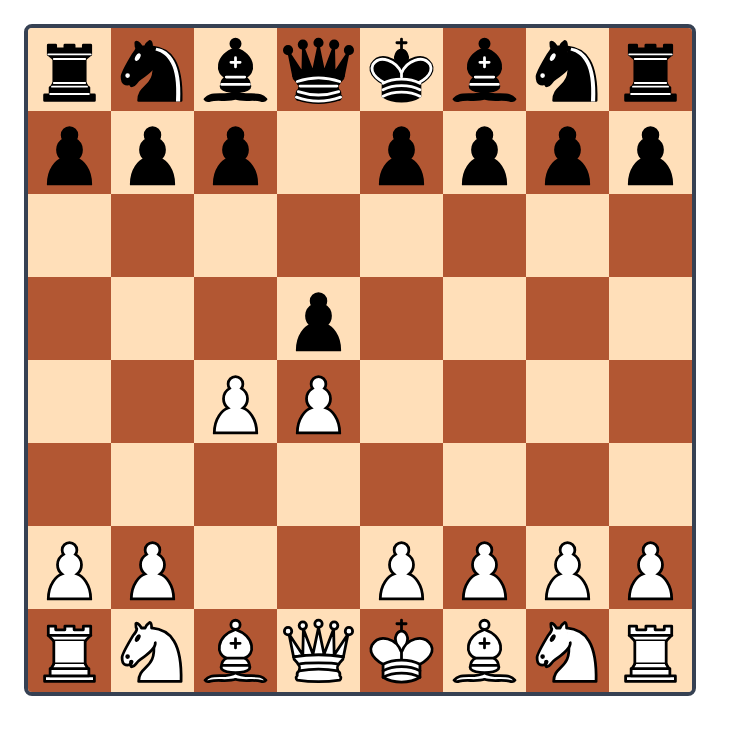
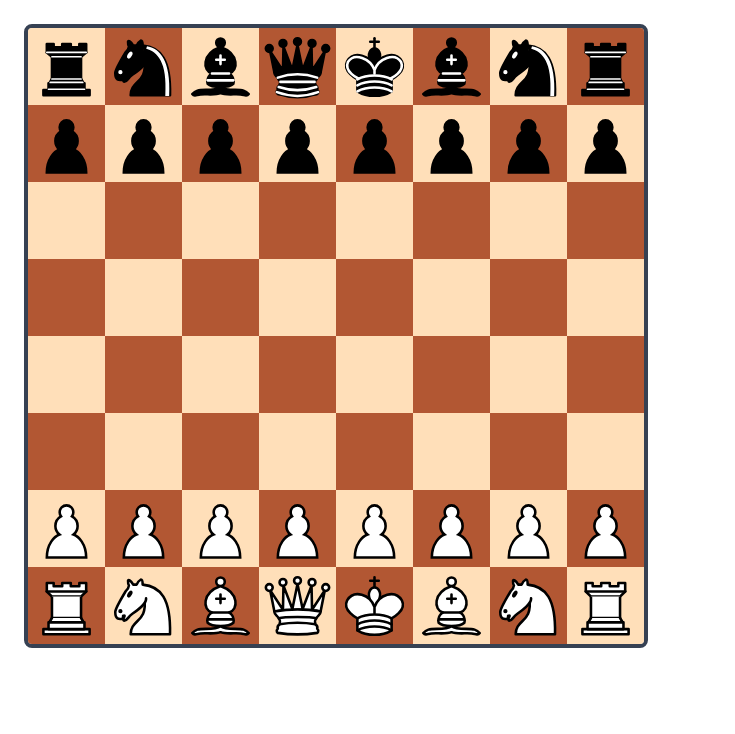
Before and after one commit to AndreuV12/Chess-Studio, a Next.js app: page / in a window 1280 px wide. Shown: the top 734 px of the page, without its empty margins (0-735 px from the left). Built offline with nearby package versions, Linux system fonts and the light colour scheme.

Commit message:
Interactive Board

```diff
--- a/components/ChessWorkspace.tsx
+++ b/components/ChessWorkspace.tsx
@@ -1,13 +1,21 @@
-import ChessBoard from "@/components/ChessBoard";
+"use client";
 
-const QUEENS_GAMBIT_FEN = "rnbqkbnr/ppp1pppp/8/3p4/2PP4/8/PP2PPPP/RNBQKBNR b KQkq c3 0 2";
+import { useState } from "react";
+import { DEFAULT_POSITION } from "chess.js";
+import InteractiveBoard from "@/components/InteractiveBoard";
 
 export default function ChessWorkspace() {
+  const [fen, setFen] = useState(DEFAULT_POSITION);
+
   return (
-    <div className="flex min-h-screen flex-col p-6">
-      <div className="w-full max-w-2xl">
-        <ChessBoard fen={QUEENS_GAMBIT_FEN} />
-      </div>
+    <div className="w-full max-w-2xl p-6">
+      <InteractiveBoard
+        fen={fen}
+        onMove={(move, newFen) => {
+          console.log(move);
+          setFen(newFen);
+        }}
+      />
     </div>
   );
 }
--- /dev/null
+++ b/components/InteractiveBoard.tsx
@@ -0,0 +1,58 @@
+"use client";
+
+import { useMemo, useState } from "react";
+import { Chess, type Move, type Square } from "chess.js";
+import ChessBoard from "@/components/ChessBoard";
+
+type InteractiveBoardProps = {
+  fen: string;
+  rotated?: boolean;
+  onMove?: (move: Move, fen: string) => void;
+};
+
+export default function InteractiveBoard({ fen, rotated = false, onMove }: InteractiveBoardProps) {
+  const [selected, setSelected] = useState<Square | null>(null);
+
+  const chess = useMemo(() => new Chess(fen), [fen]);
+
+  function handleSquareClick(square: Square) {
+    const piece = chess.get(square);
+
+    if (!selected) {
+      if (!piece || piece.color !== chess.turn()) return;
+
+      setSelected(square);
+      return;
+    }
+
+    if (square === selected) {
+      setSelected(null);
+      return;
+    }
+
+    const legalMoves = chess.moves({
+      square: selected,
+      verbose: true,
+    });
+
+    const legalMove = legalMoves.find((move) => move.to === square);
+
+    if (!legalMove) {
+      setSelected(null);
+      return;
+    }
+
+    const game = new Chess(fen);
+
+    const move = game.move({
+      from: selected,
+      to: square,
+      promotion: "q",
+    });
+
+    setSelected(null);
+    onMove?.(move, game.fen());
+  }
+
+  return <ChessBoard fen={fen} selected={selected} rotated={rotated} onSquareClick={handleSquareClick} />;
+}
```
